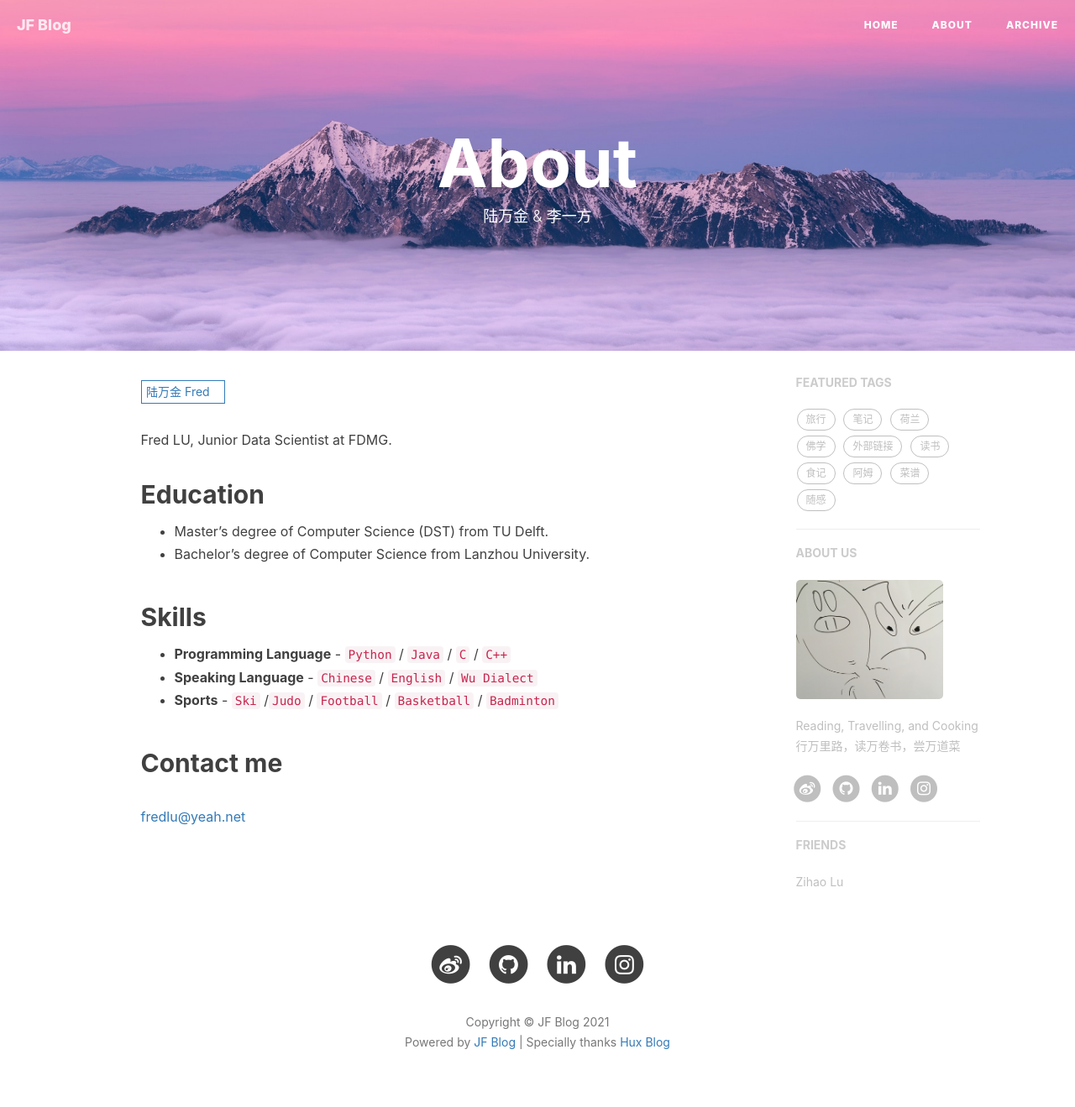
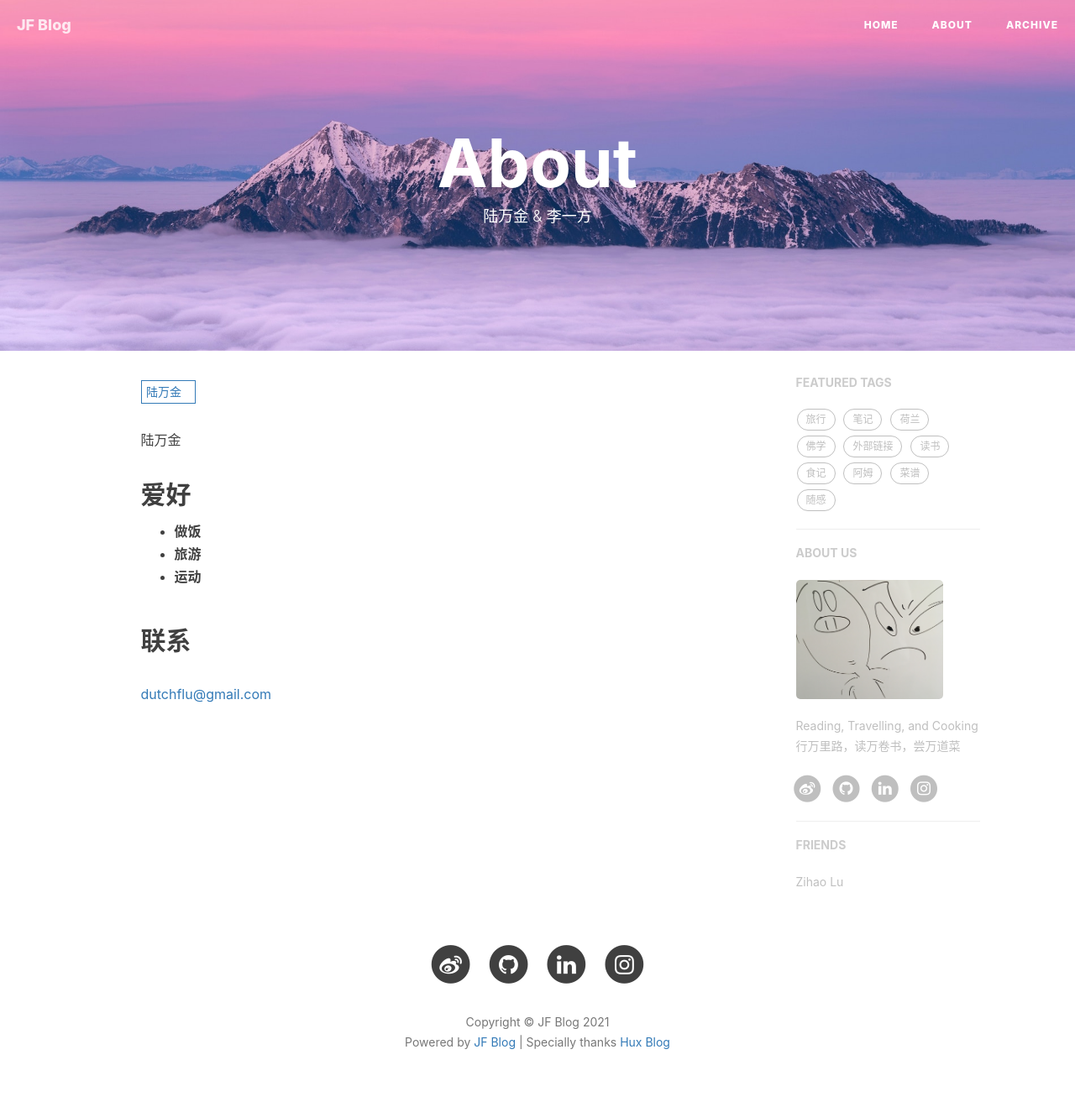
Before and after one commit to dutchflu/dutchflu.github.io, a Jekyll site: the page built from about.html, in a window 1280 px wide. Shown: the whole page at 84% size. Built offline with Jekyll 4.4.1, drawn with Linux system fonts in a browser that asks for light colours; nearby versions of some CDN libraries; comment, search, counter and statistics services are not loaded.

Commit message:
change about

```diff
--- a/_includes/about/en.md
+++ b/_includes/about/en.md
@@ -1,3 +1,11 @@
-> About Jenny
->
-> To be added.
+Fred LU, Data Scientist at bol.com.
+
+## Hobbies
+
+- **Cooking**
+- **Travelling**
+- **Sports** -  `Ski` /`Judo` / `Football` / `Basketball` / `Badminton`
+
+## Contact me
+
+[dutchflu@gmail.com](mailto:dutchflu@gmail.com)
--- a/_includes/about/zh.md
+++ b/_includes/about/zh.md
@@ -1,16 +1,11 @@
-Fred LU, Junior Data Scientist at FDMG.
+陆万金
 
-## Education
+## 爱好
 
-- Master's degree of Computer Science (DST) from TU Delft.
-- Bachelor's degree of Computer Science from Lanzhou University.
+- **做饭**
+- **旅游**
+- **运动**
 
-## Skills
+## 联系
 
-- **Programming Language** - `Python` / `Java` / `C` / `C++`
-- **Speaking Language** - `Chinese` / `English` / `Wu Dialect`
-- **Sports** -  `Ski` /`Judo` / `Football` / `Basketball` / `Badminton`
-
-## Contact me
-
-[fredlu@yeah.net](mailto:fredlu@yeah.net)
+[dutchflu@gmail.com](mailto:dutchflu@gmail.com)
--- a/about.html
+++ b/about.html
@@ -8,8 +8,8 @@
 
 <!-- Language Selector -->
 <select class="sel-lang" onchange= "onLanChange(this.options[this.options.selectedIndex].value)">
-    <option value="0" selected> 陆万金 Fred</option>
-    <option value="1" > 李一方 Jenny  </option>
+    <option value="0" selected> 陆万金 </option>
+    <option value="1" > Fred LU  </option>
 </select>
 
 
```
